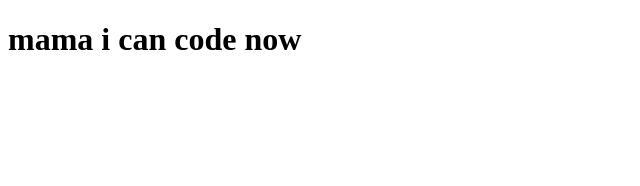
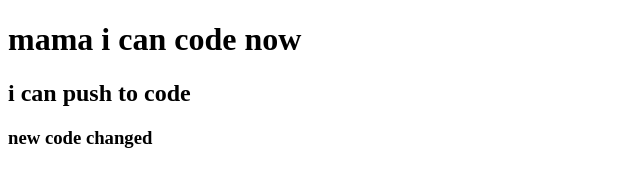
Before and after one commit to aminbabu12/my-second-repo, a plain HTML site: page index.html in a window 1280 px wide. Shown: the whole page, without its empty margins (0-640 px from the left). Drawn offline with Linux system fonts and the light colour scheme.

Commit message:
added header

```diff
--- a/index.html
+++ b/index.html
@@ -8,5 +8,8 @@
 </head>
 <body>
     <h1>mama i can code now</h1>
+    <h2>i can push to code</h2>
+    <h3>new code changed</h3>
+
 </body>
 </html>
```
